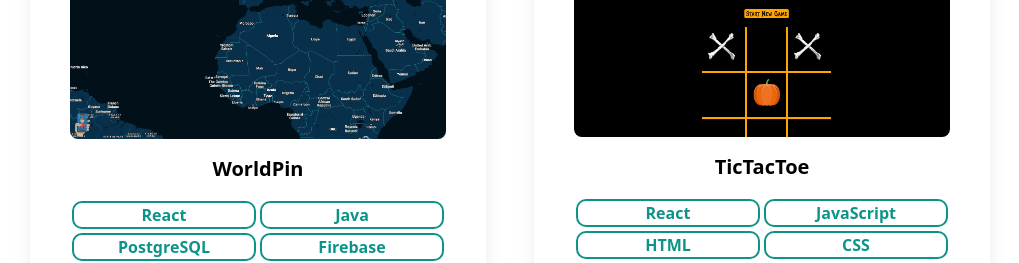
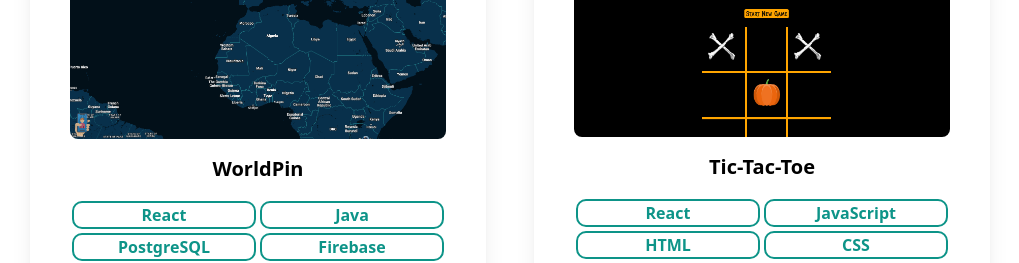
Before and after one commit to faizanahmkhan/next-portfolio, a Next.js app: page / in a window 1280 px wide. Shown: the part 2360-2623 px from the top of the page, without its empty margins (130-1149 px from the left). Built offline with nearby package versions, Linux system fonts and the light colour scheme.

Commit message:
changed tic-tac-toe

```diff
--- a/pages/index.js
+++ b/pages/index.js
@@ -446,7 +446,7 @@ export default function Home() {
               />
 
               <h3 className="text-xl font-bold pt-4 pb-4 text-black dark:text-white">
-                TicTacToe
+                Tic-Tac-Toe
               </h3>
               <div>
                 <ul className="grid grid-cols-2 content-center gap-2 px-1 py-1">
```
